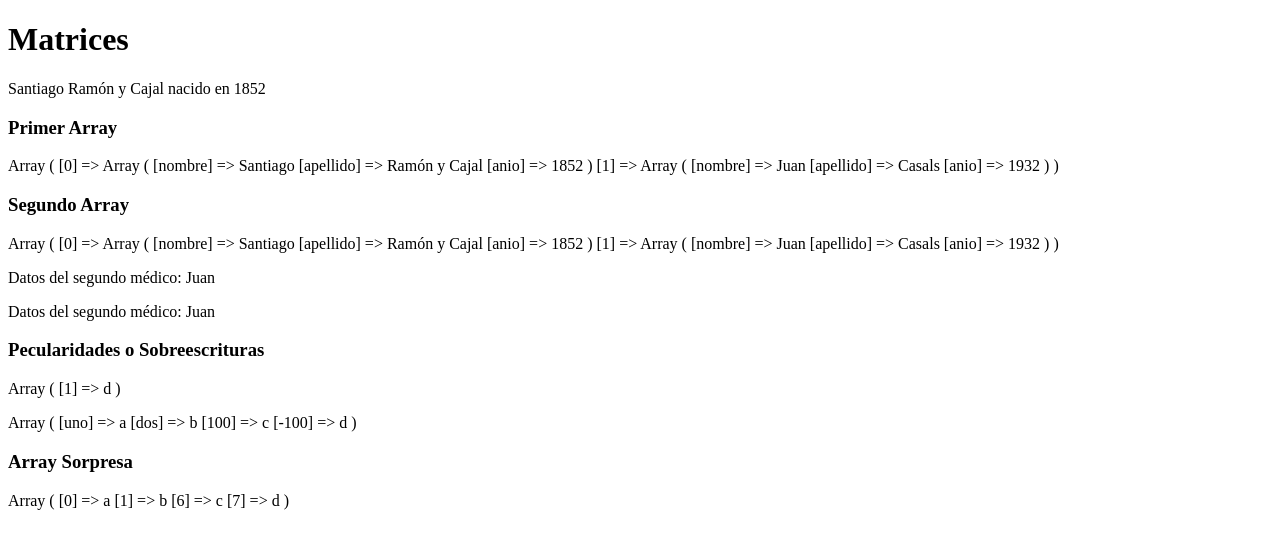
After one commit to JuanFranCrater/PhpExamples, a PHP site: page /matrices.php in a window 1280 px wide. The commit adds this page. Shown: the top 549 px of the page. Run offline with PHP 8.4, Linux system fonts and the light colour scheme.

Commit message:
ambitos, constante, matrices

```diff
--- a/sgemp/ejercicios/constantes.php
+++ b/sgemp/ejercicios/constantes.php
@@ -6,6 +6,9 @@
 
 /**
 *En segundo lugar se definen las constantes
+*/
+/*
+NO se puede redefinir una constante const
 */
 define("TRIANGULO",1);
 define("CUADRADO",2);
--- /dev/null
+++ b/sgemp/ejercicios/matrices.php
@@ -0,0 +1,65 @@
+<?php
+
+print " <!DOCTYPE html>
+<html lang=\"es\">
+    <head>
+        <title>Matrices</title>
+        <meta charset=\"utf-8\"/>
+    </head>
+    <body> ";
+    $titulo = "Matrices";
+    print "<h1>$titulo</h1>";
+    //Las matrices no son tipadas y se pueden tener diferentes tipos
+    $nacimientos=["Santiago","Ramón y Cajal",1852];
+    echo "$nacimientos[0]"." "."$nacimientos[1] nacido en "."$nacimientos[2]";
+
+    //Las matrices pueden ser multidimentsionales y asociativas
+    $informacion=[["nombre"=>"Santiago","apellido"=>"Ramón y Cajal","anio"=>1852],
+                ["nombre"=>"Juan","apellido"=>"Casals","anio"=>1932]];
+    $informacion2= array (array("nombre"=>"Santiago","apellido"=>"Ramón y Cajal","anio"=>1852),
+                    array("nombre"=>"Juan","apellido"=>"Casals","anio"=>1932));
+   echo "<h3> Primer Array</h3>";
+   echo "<p>".print_r($informacion,true)."</p>";
+   echo "<h3> Segundo Array</h3>";
+   echo "<p>".print_r($informacion2,true)."</p>";
+
+   //En las matrices multidimentsionales usaremos la concatenacion porque no hace la conversion a String de la Key(lo hace con las llaves pero Lourdes no, so mimimim)
+   echo "<p>Datos del segundo médico: {$informacion2[1]["nombre"]}</p>";//Este no lo usa Lourdes
+   echo "<p>Datos del segundo médico: ".$informacion2[1]["nombre"]."</p>";//SOLUCION DE CLASE, ARRIBA NO
+
+   echo "<h3>Pecularidades o Sobreescrituras</h3>";
+
+   //Si varios elementos utilizan la misma clave solo se utiliza la última
+   //PHP convierte las claves
+
+   $abecedario = array(
+        1=>"a",
+        "1"=>"b",
+        1.5=>"c",
+        true=>"d"
+   );
+
+     //PHP no distingue entre array indexados(con key númerica y en orden ) con asociativos
+   echo "<p>".print_r($abecedario,true)."</p>";
+
+   $arraymizto = array(
+    "uno"=>"a",
+    "dos"=>"b",
+    100=>"c",
+    -100=>"d"
+);
+echo "<p>".print_r($arraymizto,true)."</p>";
+echo "<h3>Array Sorpresa</h3>";
+$arraySorpresa = array(
+    "a",
+    "b",
+    6=>"c",
+    "d"
+);
+//d tiene la key 7
+echo "<p>".print_r($arraySorpresa,true)."</p>";
+   print "
+    </body>
+</html>
+";
+?>
--- a/sgemp/ejercicios/superglobaserver.php
+++ b/sgemp/ejercicios/superglobaserver.php
@@ -7,13 +7,13 @@ print " <!DOCTYPE html>
         <meta charset=\"utf-8\"/>
     </head>
     <body> ";
-
-    print_r($_SERVER);
+    echo "<pre>".print_r($_SERVER,true)."</pre>";
    print "<hr/>";
-
+   echo "<pre>";
     var_dump($_SERVER);
     print "<hr/>";
     echo "El nombre del servidor es: ".$_SERVER['SERVER_NAME'];
+    echo "</pre>";
 print "
     </body>
 </html>
```
Also changed, not shown: sgemp/ejercicios/ambitoestatico.php (+16 -0 lines).
